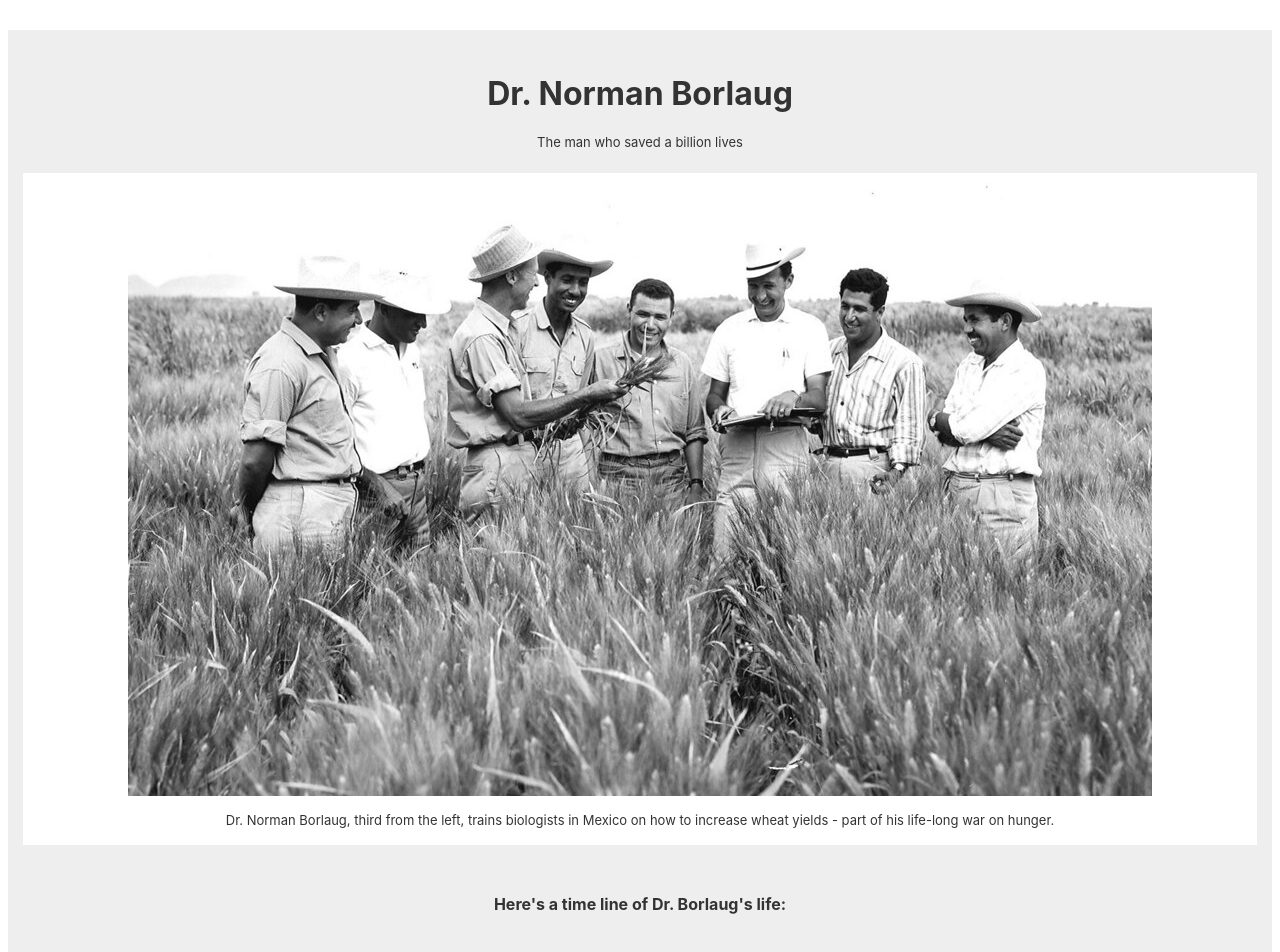
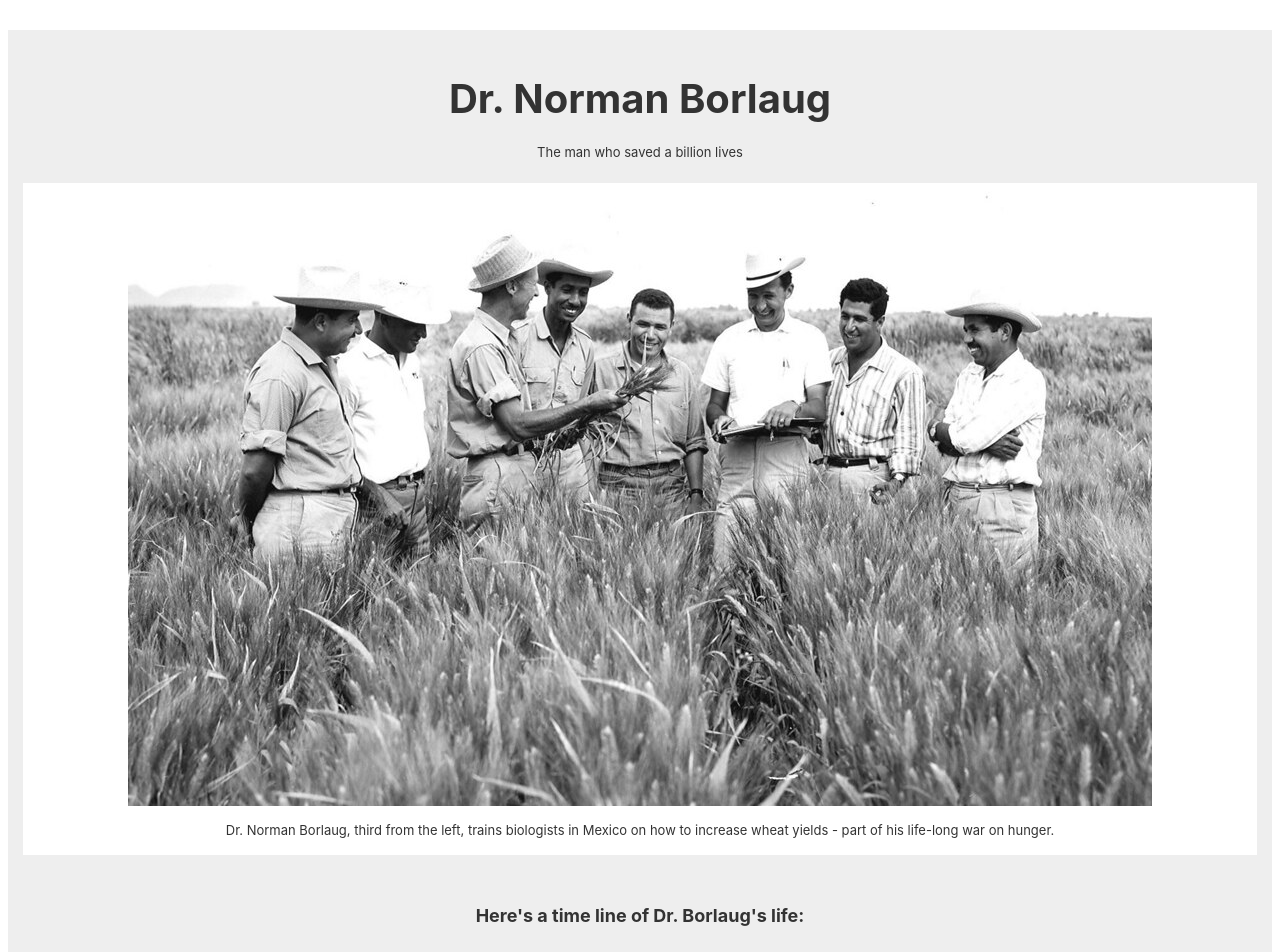
Before and after one commit to Le-Thi-Thu-Ha/Tribute-page, a plain HTML site: page index.html in a window 1280 px wide. Shown: the top 952 px of the page. Drawn offline with nearby package versions, Linux system fonts and the light colour scheme.

Commit message:
Update fz

```diff
--- a/assets/scss/styles.scss
+++ b/assets/scss/styles.scss
@@ -35,7 +35,7 @@ main {
 
 #title {
     margin-top: 3rem;
-    font-size: 3.2rem;
+    font-size: 4rem;
     font-weight: 700;
 }
 
@@ -65,7 +65,7 @@ p {
 #heading {
     margin: 5rem 0;
     font-weight: 700;
-    font-size: 1.6rem;
+    font-size: 1.8rem;
 }
 
 
@@ -73,7 +73,6 @@ ul, blockquote {
     text-align: left;
     max-width: 55rem;
     margin: 0 auto;
-    font-size: 1.3rem;
     padding-left: 4rem;
 }
 
@@ -84,14 +83,13 @@ li {
 
 blockquote {
     font-style: italic;
-
     margin: 5rem auto;
 }
 
 
 h3 {
     margin: 2rem 0;
-    font-size: 1.6rem;
+    font-size: 1.8rem;
     font-weight: 700;
 
 }
```
Also changed, not shown: assets/css/styles.css, assets/css/styles.min.css.
